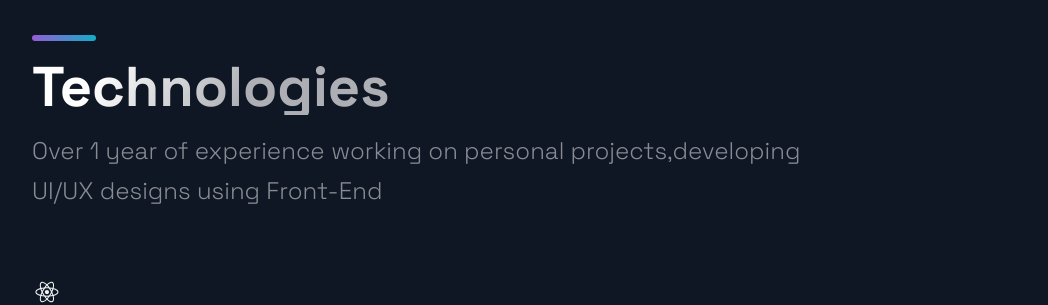
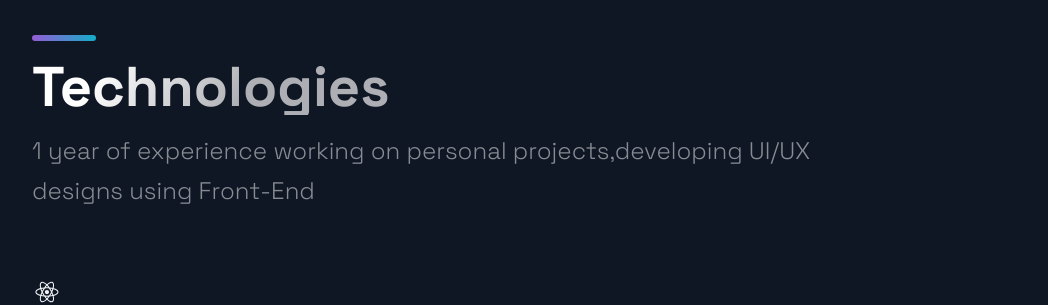
Before and after one commit to Billioma/portfolio, a Next.js app: page / in a window 1280 px wide. Shown: the part 2140-2445 px from the top of the page, without its empty margins (88-1136 px from the left). Built offline with nearby package versions, Linux system fonts and the light colour scheme.

Commit message:
Update Technologies.js

```diff
--- a/src/components/Technologies/Technologies.js
+++ b/src/components/Technologies/Technologies.js
@@ -9,7 +9,7 @@ const Technologies = () =>  (
     <br />
     <SectionTitle>Technologies</SectionTitle>
     <SectionText>
-      Over 1 year of experience working on personal projects,developing UI/UX designs using Front-End
+      1 year of experience working on personal projects,developing UI/UX designs using Front-End
     </SectionText>
     <List>
       <ListItem>
```
